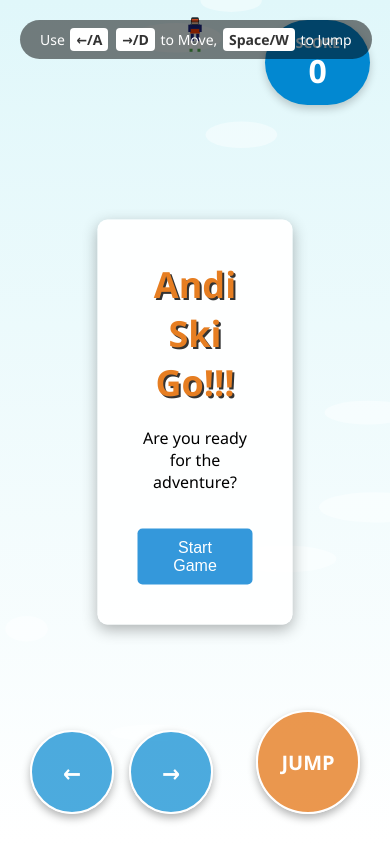
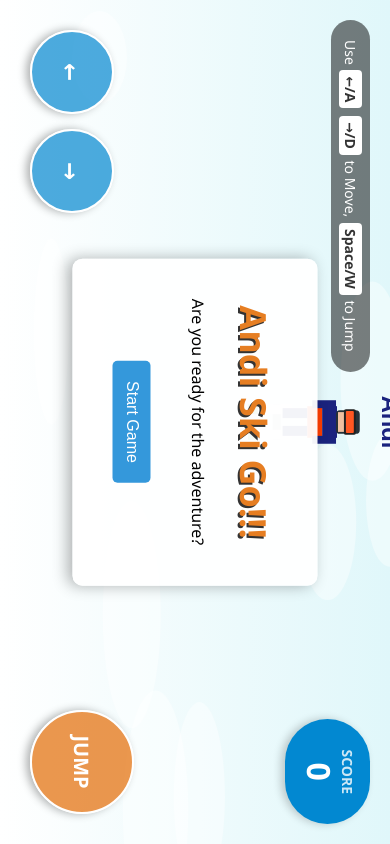
Before and after one commit to stiter/andi_ski_go, a plain HTML site: page docs/index.html in a window 390 px wide. Drawn offline with Linux system fonts and the light colour scheme.

Commit message:
Optimize_mobile_view

```diff
--- a/docs/game.js
+++ b/docs/game.js
@@ -1,13 +1,37 @@
 // Game Configuration
 const isMobile = window.innerWidth <= 600;
-// On mobile (iPhone), calculate height to match screen aspect ratio based on fixed width 1024
-// On desktop/iPad, use fixed 768 height (4:3 ratio)
+// On mobile, if we force landscape via CSS rotation,
+// the "Game Width" effectively becomes the phone's HEIGHT, and "Game Height" is phone's WIDTH.
+// But the browser reports innerWidth/innerHeight based on current viewport.
+// If we rotate 90deg, we are swapping them conceptually.
+
+// Let's assume standard landscape dimensions
 const fixedHeight = 768;
-const mobileHeight = isMobile ? (1024 * window.innerHeight / window.innerWidth) : fixedHeight;
+let gameWidth = 1024;
+let gameHeight = fixedHeight;
+
+if (isMobile) {
+    // We want the game to render as if it's on a landscape screen.
+    // The CSS rotates it to fit the portrait screen.
+    // So internal game resolution should match the aspect ratio of (Height / Width) of the phone.
+    // e.g. Phone is 400w x 800h.
+    // Rotated Game should be 800w x 400h (conceptually).
+    // We'll keep width fixed at 1024 for consistency.
+    // Then height should be 1024 * (400/800) = 512.
+
+    // Width of game = Phone Height
+    // Height of game = Phone Width
+
+    // We use window.innerHeight for "Width" ratio and window.innerWidth for "Height" ratio relative to 1024
+    // Ratio = innerWidth / innerHeight (Small / Large)
+
+    gameHeight = 1024 * (window.innerWidth / window.innerHeight);
+    // This gives us a wider, shorter view (Landscape aspect ratio)
+}
 
 const CONFIG = {
     GAME_WIDTH: 1024,
-    GAME_HEIGHT: mobileHeight,
+    GAME_HEIGHT: gameHeight,
     PLAYER_SPEED: 8, // Slightly faster for wider screen
     INITIAL_SCROLL_SPEED: 5,
     MAX_SPEED: 12,
@@ -437,7 +461,11 @@ class Game {
     }
 
     createPlayer() {
-        this.player = new Player(CONFIG.GAME_WIDTH / 2, 100);
+        // Position player relative to height.
+        // In landscape mode, we have less vertical space, so keep him somewhat high (100 is ok)
+        // But let's center him a bit more if height is small.
+        const playerY = isMobile ? CONFIG.GAME_HEIGHT * 0.25 : 100;
+        this.player = new Player(CONFIG.GAME_WIDTH / 2, playerY);
         this.playerGroup.appendChild(this.player.element);
     }
 
@@ -1064,7 +1092,9 @@ class Player {
         this.vx = 0;
         this.isJumping = false;
         this.jumpStartTime = 0;
-        this.scale = 0.8; // Reduced size as requested
+        // Increase scale for mobile to make him more visible
+        this.baseScale = isMobile ? 1.2 : 0.8;
+        this.scale = this.baseScale;
         this.angle = 0;
         this.bobOffset = 0;
         this.frameCount = 0;
@@ -1151,6 +1181,19 @@ class Player {
         gogglesLens.setAttribute("width", 22); gogglesLens.setAttribute("height", 8);
         gogglesLens.setAttribute("rx", 1); gogglesLens.setAttribute("fill", "#ff5722");
         this.bodyGroup.appendChild(gogglesLens);
+
+        // Name Tag "Andi"
+        const nameText = document.createElementNS("http://www.w3.org/2000/svg", "text");
+        nameText.setAttribute("x", 0);
+        nameText.setAttribute("y", -90);
+        nameText.setAttribute("text-anchor", "middle");
+        nameText.setAttribute("fill", "#1a237e");
+        nameText.setAttribute("font-family", "Arial");
+        nameText.setAttribute("font-weight", "bold");
+        nameText.setAttribute("font-size", "24");
+        nameText.textContent = "Andi";
+        this.bodyGroup.appendChild(nameText);
+
         return g;
     }
 
@@ -1185,10 +1228,10 @@ class Player {
             const progress = (now - this.jumpStartTime) / CONFIG.JUMP_DURATION;
             if (progress >= 1) {
                 this.isJumping = false;
-                this.scale = 0.8;
+                this.scale = this.baseScale;
             } else {
                 const jumpHeight = Math.sin(progress * Math.PI);
-                this.scale = 0.8 + (jumpHeight * 0.4);
+                this.scale = this.baseScale + (jumpHeight * 0.4);
             }
         }
         this.updatePosition();
--- a/docs/style.css
+++ b/docs/style.css
@@ -27,19 +27,68 @@ body {
 
 /* Mobile Adaptation (iPhone) */
 @media screen and (max-width: 600px) {
-    #game-container {
+    body {
+        background-color: #333;
+        /* Force landscape orientation via rotation if in portrait */
+        display: flex;
+        justify-content: center;
+        align-items: center;
         width: 100vw;
         height: 100vh;
-        max-width: 100%;
-        max-height: 100%;
+        overflow: hidden;
+    }
+
+    #game-container {
+        /* When rotated, width becomes height and height becomes width */
+        width: 100vh;
+        height: 100vw;
+        max-width: none;
+        max-height: none;
         aspect-ratio: unset;
         border-radius: 0;
         margin: 0;
+        position: absolute;
+        top: 50%;
+        left: 50%;
+        /* Rotate 90 degrees to force landscape */
+        transform: translate(-50%, -50%) rotate(90deg);
+        transform-origin: center center;
     }
 
-    body {
-        background-color: #fff; /* Blend with game */
+    /* Adjust controls for rotated view */
+    .mobile-ctrl-group {
+        /* In rotated view:
+           bottom of screen -> right side of container
+           left of screen -> top of container
+           right of screen -> bottom of container
+        */
+        bottom: 20px;
     }
+
+    /* Reposition buttons because the container is rotated */
+    /* Left/Right buttons need to be at the 'bottom-left' of the physical screen */
+    /* Physical Bottom-Left = Container Bottom-Right (after 90deg rotation? No) */
+
+    /*
+       Screen:
+       [   Top   ]
+       [ L     R ]
+       [ Bottom  ]
+
+       Container (Rotated 90deg clockwise):
+       [ Left  ] -> Top of screen
+       [ Right ] -> Bottom of screen
+
+       We need to be careful.
+       Let's assume the user holds the phone sideways.
+       Wait, the user wants "Landscape View".
+       If they rotate the phone, the browser usually handles it.
+       BUT if they hold it portrait, we want to FORCE it to look like landscape (sideways).
+
+       If we rotate 90deg:
+       Container Width (Long) aligns with Phone Height.
+       Container Height (Short) aligns with Phone Width.
+    */
 }
 
 #game-container.dark-mode {
```
